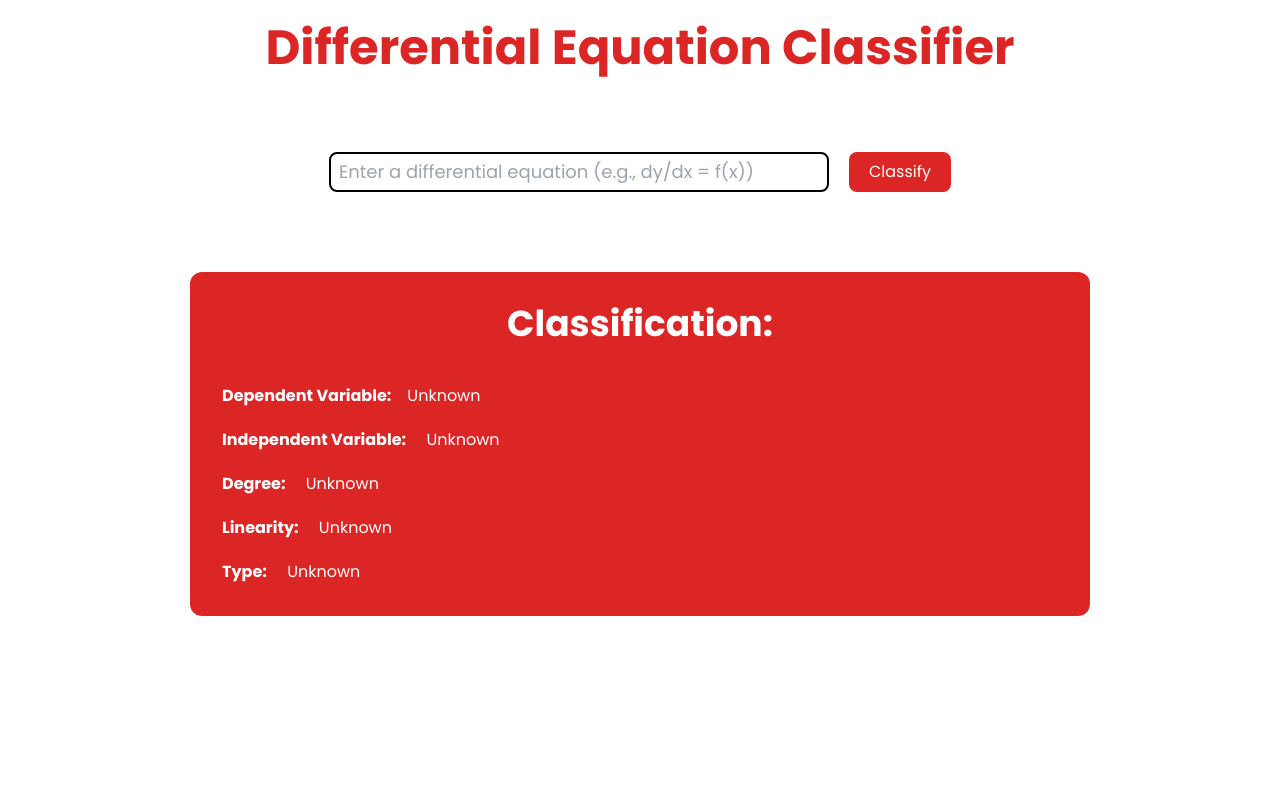
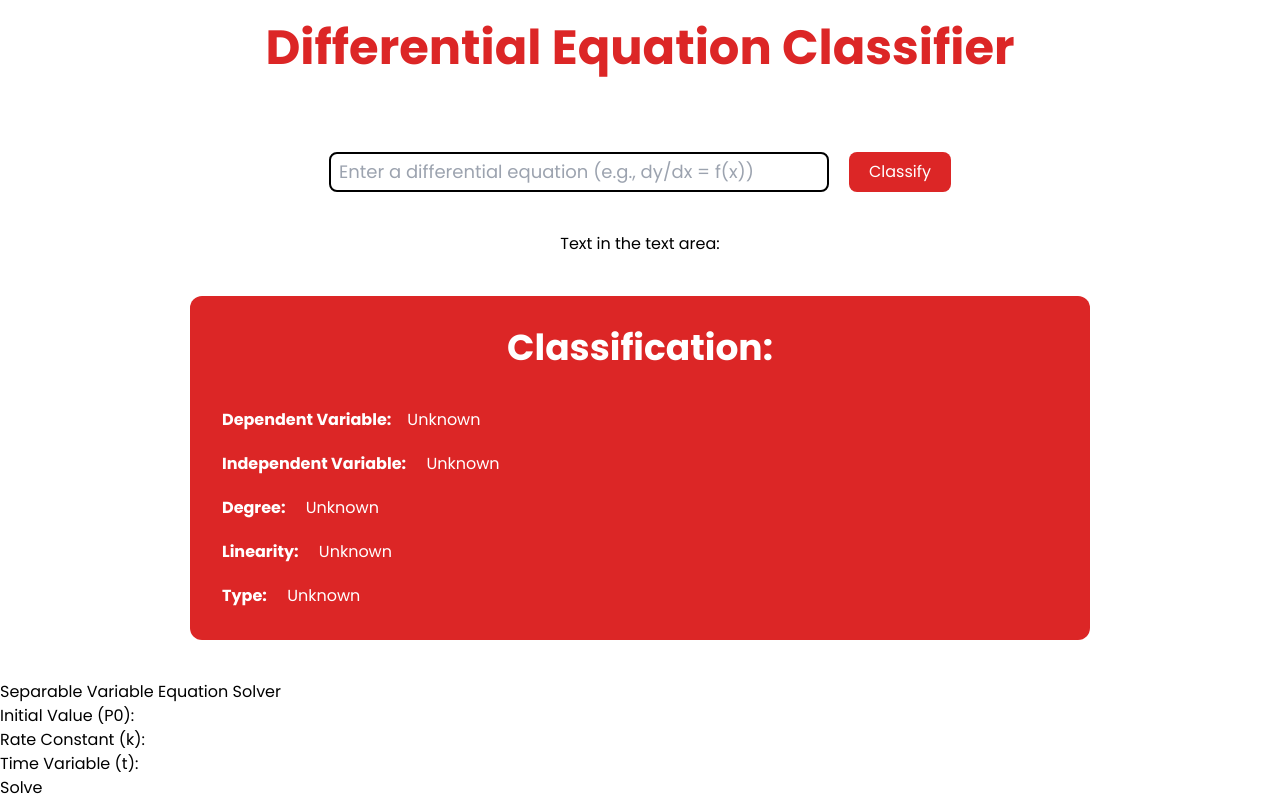
Before and after one commit to AndreJarl/DifferentialEquationsSolver, a React (Vite) app: page / in a window 1280 px wide. Shown: the part 656-1456 px from the top of the page. Before the commit the page ends 1312 px from the top, so only its background shows below. Built offline with nearby package versions, Linux system fonts and the light colour scheme.

Commit message:
added application of separable variables(no css)

```diff
--- a/src/Home.jsx
+++ b/src/Home.jsx
@@ -2,13 +2,14 @@ import Navbar from "./components/Navbar"
 import Footer from "./components/Footer"
 import Hero from "./components/Hero"
 import Classification from "./components/Classi"
-
+import GrowthDecay from "./components/GrowthDecay"
 function Home(){
      return (
         <>
         <Navbar/>
         <Hero/>
         <Classification/>
+        <GrowthDecay/>
         <Footer/>
         </>
      )
--- a/src/components/Classi.jsx
+++ b/src/components/Classi.jsx
@@ -1,52 +1,47 @@
-import React, { Component } from 'react';
+import React, { useState } from 'react';
 
-class Classi extends Component {
-  constructor(props) {
-    super(props);
-    this.state = {
-      equation: '',
-      classification: {
+const Classi = () => {
+  const [equation, setEquation] = useState('');
+  const [classification, setClassification] = useState({
     linearity: 'Unknown',
     degree: 'Unknown',
     dependentVariable: 'Unknown',
     independentVariable: 'Unknown',
     type: 'Unknown',
-      },
-    };
-  }
+  });
+  const [eq, setEq] = useState(null);
 
-  classifyEquation = () => {
-    const equation = this.state.equation.toLowerCase();
+  const classifyEquation = () => {
+    const equationLower = equation.toLowerCase();
 
     // Check for keywords to classify the equation
-    const isLinear = equation.includes('d') && equation.includes('y');
-    const isNonlinear = equation.includes('^3');
-    const dependentVariable = equation.includes('y') ? 'y' : 'Unknown';
-    const independentVariable = equation.includes('x') ? 'x' : 'Unknown';
+    const isLinear = equationLower.includes('d') && equationLower.includes('y') && equationLower.includes('x');
+    const isNonlinear = equationLower.includes('^3') && equationLower.includes('^3');
+    const dependentVariable = equationLower.includes('y') ? 'y' : 'Unknown';
+    const independentVariable = equationLower.includes('x') ? 'x' : 'Unknown';
 
-    const isPDE = equation.includes('d2y/dx2') || equation.includes('d2y/dt2') || equation.includes('partial');
-    const isODE = equation.includes('dy/dx') || equation.includes('dy/dt');
+    const isPDE = equationLower.includes('d2y/dx2') || equationLower.includes('d2y/dt2') || equationLower.includes('partial');
+    const isODE = equationLower.includes('dy/dx') || equationLower.includes('dy/dt');
 
-    const degreeMatch = equation.match(/y\^\d+/);
+    const degreeMatch = equationLower.match(/y\^\d+/);
     const degree = degreeMatch ? degreeMatch[0].match(/\d+/)[0] : '1';
 
-    this.setState({
-      classification: {
-        linearity: isLinear ? 'Linear' : (isNonlinear ? 'Nonlinear' : 'Unknown'),
+    setClassification({
+      linearity: isLinear ? 'Linear' : isNonlinear ? 'Nonlinear' : 'Linear',
       degree,
       dependentVariable,
       independentVariable,
-        type: isPDE ? 'Partial Differential Equation' : (isODE ? 'Ordinary Differential Equation' : 'Unknown'),
-      },
+      type: isPDE ? 'Partial Differential Equation' : isODE ? 'Ordinary Differential Equation' : 'Partial Differential Equation',
     });
+
+    setEquation('');
   };
 
-  handleInputChange = (event) => {
-    this.setState({ equation: event.target.value });
+  const handleInputChange = (event) => {
+    const text = event.target.value;
+    setEquation(text);
+    setEq(text);
   };
-
-  render() {
-    const { classification } = this.state;
 
   return (
     <div className='flex justify-center items-center flex-col mb-10'>
@@ -54,13 +49,16 @@ class Classi extends Component {
       <div className='flex gap-5 pb-10'>
         <textarea
           placeholder="Enter a differential equation (e.g., dy/dx = f(x))"
-            value={this.state.equation}
-            onChange={this.handleInputChange}
+          value={equation}
+          onChange={handleInputChange}
           className="border-2 border-black w-[500px] h-10 resize-none text-lg pt-1 pl-2 rounded-lg"
         />
-        <button className='bg-red-600 px-5 rounded-lg text-white font-semi' onClick={this.classifyEquation}>Classify</button>
+        <button className='bg-red-600 px-5 rounded-lg text-white font-semi' onClick={classifyEquation}>Classify</button>
       </div>
-
+      <div>
+        <p>Text in the text area:</p>
+        <p>{eq}</p>
+      </div>
       <div className='mt-10 bg-red-600 rounded-xl w-[900px] p-8 text-white'>
         <p className='text-center pb-10 font-bold text-4xl'>Classification:</p>
         <ul className='flex gap-5 flex-col'>
@@ -73,7 +71,6 @@ class Classi extends Component {
       </div>
     </div>
   );
-  }
-}
+};
 
 export default Classi;
--- /dev/null
+++ b/src/components/GrowthDecay.jsx
@@ -0,0 +1,67 @@
+import React, { useState } from 'react';
+
+function SeparableVariable() {
+  const [P0, setP0] = useState(''); // Initial value
+  const [k, setK] = useState(''); // Rate constant
+  const [t, setT] = useState(''); // Time variable
+  const [result, setResult] = useState(null);
+
+  const solveEquation = () => {
+    // Parse input values as numbers
+    const initial = parseFloat(P0);
+    const constant = parseFloat(k);
+    const time = parseFloat(t);
+
+    if (!isNaN(initial) && !isNaN(constant) && !isNaN(time)) {
+      // You can write your own equation-solving logic here.
+      // For a general separable variable equation, we can assume dP/dt = k * P.
+      const finalValue = initial * Math.exp(constant * time);
+      setResult(`Result: ${finalValue.toFixed(2)}`);
+    } else {
+      setResult('Invalid Input');
+    }
+  };
+
+  return (
+    <div>
+      <h2>Separable Variable Equation Solver</h2>
+      <div>
+        <label>
+          Initial Value (P0):
+          <input
+            type="number"
+            value={P0}
+            onChange={(e) => setP0(e.target.value)}
+          />
+        </label>
+      </div>
+      <div>
+        <label>
+          Rate Constant (k):
+          <input
+            type="number"
+            step="0.000001"
+            value={k}
+            onChange={(e) => setK(e.target.value)}
+          />
+        </label>
+      </div>
+      <div>
+        <label>
+          Time Variable (t):
+          <input
+            type="number"
+            value={t}
+            onChange={(e) => setT(e.target.value)}
+          />
+        </label>
+      </div>
+      <button onClick={solveEquation}>Solve</button>
+      <div>
+        {result && <p>{result}</p>}
+      </div>
+    </div>
+  );
+}
+
+export default SeparableVariable;
```
Lines whose indentation alone changed are shown as unchanged.
